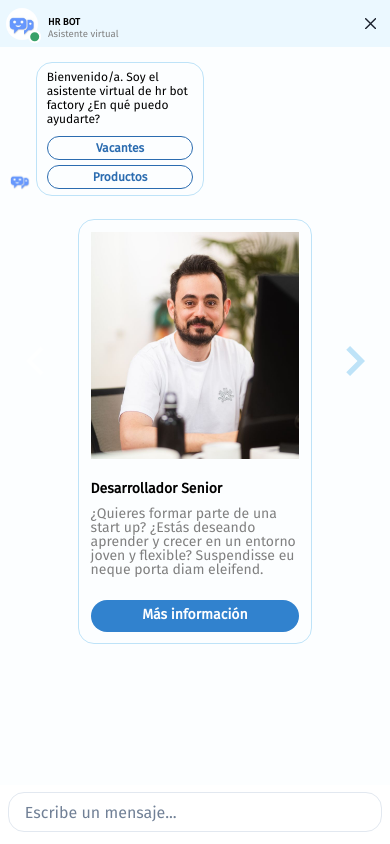
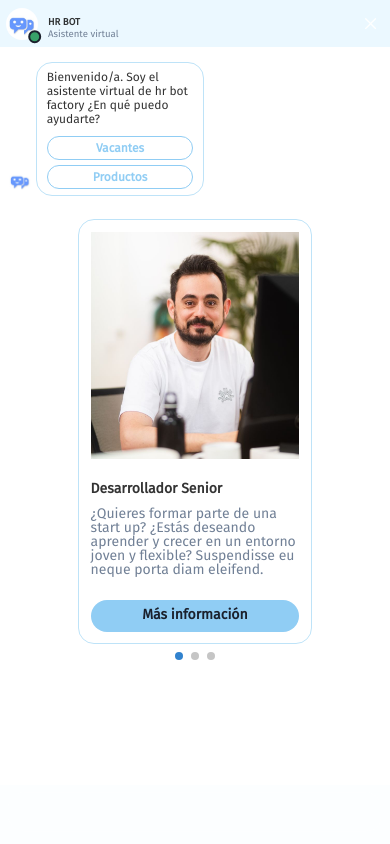
Before and after one commit to Jesus-Navas/chatbot-challenge, a Next.js app: page / in a window 390 px wide. Both pictures are taken after a click on the button "Vacantes". Built offline with nearby package versions, Linux system fonts and the light colour scheme.

Commit message:
mobile version done

```diff
--- a/src/infrastructure/theme/components/text.theme.js
+++ b/src/infrastructure/theme/components/text.theme.js
@@ -4,7 +4,7 @@ export const Text = {
         fontWeight: "100",
         fontSize: ["14px", "14px", "20px", "20px"],
         lineHeight: ["14px", "14px", "20px", "20px"],
-        color: "black",
+        color: "black_robot",
     },
     variants: {
         bot_name: {
@@ -13,7 +13,7 @@ export const Text = {
             lineHeight: ["10px", "10px", "10px", "10px"],
         },
         bot_description: {
-            color: "grey",
+            color: "grey_robot",
             fontWeight: "100",
             fontSize: "0.6rem",
         },
@@ -21,17 +21,18 @@ export const Text = {
             fontWeight: "800",
         },
         carousel_description: {
-            color: "grey",
+            color: "grey_robot",
 
         },
         message_input: {
-            color: "#3182CE",
+            color: "blue_robot",
             fontWeight: "600",
             fontSize: ["16px", "16px", "20px", "20px"],
             letterSpacing: ["0.5px", "0.5px", "0.25px", "0.25px"]
         },
         bubble: {
-            fontSize: ["12px", "18px"]
+            fontSize: ["12px", "18px"],
+
         }
     }
 }
--- a/src/infrastructure/theme/foundations/colors.theme.js
+++ b/src/infrastructure/theme/foundations/colors.theme.js
@@ -1,6 +1,7 @@
-const colors = {
-    black: "RGBA(0, 0, 0, 0.80)",
-    white: "#FCFEFF",
-    grey: "#718096",
-    light_blue:"#EBF8FF"
+export const colors = {
+    black_robot: "RGBA(0, 0, 0, 0.80)",
+    white_robot: "#FCFEFF",
+    grey_robot: "#718096",
+    blue_robot: "#3182CE",
+    light_blue: "#EBF8FF"
 }
--- a/src/infrastructure/theme/index.js
+++ b/src/infrastructure/theme/index.js
@@ -1,9 +1,14 @@
 import { extendTheme } from "@chakra-ui/react"
 import { breakpoints } from "./foundations/breakpoints.theme"
+import { colors } from "./foundations/colors.theme"
 import { Text } from "./components/text.theme"
 
 const theme = extendTheme({
-    initialColorMode: "light",
+    config: {
+        initialColorMode: "dark",
+        useSystemColorMode: true,
+    },
+    colors,
     fonts: {
         heading: "FiraSans-Regular",
         body: "FiraSans-Regular"
@@ -11,7 +16,7 @@ const theme = extendTheme({
     styles: {
         global: () => ({
             "html, body": {
-                bgColor: "#fcfeff",
+                bgColor:"white",
                 overflowX: "hidden",
                 maxWidth: "100vw",
                 scrollBehavior: "smooth"
--- a/src/pages/_app.js
+++ b/src/pages/_app.js
@@ -2,6 +2,7 @@ import { ChakraProvider } from '@chakra-ui/react'
 import theme from '../infrastructure/theme'
 
 function MyApp({ Component, pageProps }) {
+
   return (
     <ChakraProvider resetCSS theme={theme}>
       <Component {...pageProps} />
--- /dev/null
+++ b/src/pages/_document.js
@@ -0,0 +1,18 @@
+import NextDocument, { Html, Head, Main, NextScript } from "next/document"
+import { ColorModeScript } from "@chakra-ui/react"
+import theme from "../infrastructure/theme"
+
+export default class Document extends NextDocument {
+    render() {
+        return (
+            <Html lang="es">
+                <Head/>
+                <body>
+                    <ColorModeScript initialColorMode={theme.config.initialColorMode} />
+                    <Main />
+                    <NextScript />
+                </body>
+            </Html>
+        )
+    }
+}
--- a/src/ui/components/Carousel/Carousel.jsx
+++ b/src/ui/components/Carousel/Carousel.jsx
@@ -8,6 +8,7 @@ import BubbleCarousel from "../Chat/components/BubbleCarousel"
 const Carousel = ({ children }) => {
     const [currentSlide, setCurrentSlide] = useState(0)
     const [loaded, setLoaded] = useState(false)
+
     const [sliderRef, instanceRef] = useKeenSlider({
         initial: 0,
         slideChanged(slider) {
@@ -21,29 +22,8 @@ const Carousel = ({ children }) => {
         }
     })
 
-    const Arrow = (props) => {
-        const disabeld = props.disabled ? " arrow--disabled" : ""
-        return (
-            <svg
-                onClick={props.onClick}
-                className={`arrow ${props.left ? "arrow--left" : "arrow--right"
-                    } ${disabeld}`}
-                xmlns="http://www.w3.org/2000/svg"
-                viewBox="0 0 24 24"
-            >
-                {props.left && (
-                    <path d="M16.67 0l2.83 2.829-9.339 9.175 9.339 9.167-2.83 2.829-12.17-11.996z" />
-                )}
-                {!props.left && (
-                    <path d="M5 3l3.057-3 11.943 12-11.943 12-3.057-3 9-9z" />
-                )}
-            </svg>
-        )
-    }
-
     return (
-        <SCCarousel className="navigation-wrapper"
-        >
+        <SCCarousel className="navigation-wrapper">
             <div
                 className="keen-slider"
                 ref={sliderRef}
@@ -56,26 +36,23 @@ const Carousel = ({ children }) => {
                 })
                 }
             </div>
-            {loaded && instanceRef.current &&
-                (<>
-                    <Arrow
-                        left
-                        onClick={(e) =>
-                            e.stopPropagation() || instanceRef.current?.prev()
-                        }
-                        disabled={currentSlide === 0}
-                    />
-                    <Arrow
-                        onClick={(e) =>
-                            e.stopPropagation() || instanceRef.current?.next()
-                        }
-                        disabled={
-                            currentSlide ===
-                            instanceRef.current.track.details.slides.length - 1
-                        }
-                    />
-                </>)
-            }
+            {loaded && instanceRef.current && (
+                <div className="dots">
+                    {[
+                        ...Array(instanceRef.current.track.details.slides.length).keys(),
+                    ].map((idx) => {
+                        return (
+                            <button
+                                key={idx}
+                                onClick={() => {
+                                    instanceRef.current?.moveToIdx(idx)
+                                }}
+                                className={"dot" + (currentSlide === idx ? " active" : "")}
+                            ></button>
+                        )
+                    })}
+                </div>
+            )}
         </SCCarousel>
     )
 }
@@ -86,25 +63,28 @@ const SCCarousel = styled.div`
     .navigation-wrapper {
         position: relative;
     }
-    .arrow {
-        width: 30px;
-        height: 30px;
-        position: absolute;
-        top: 50%;
-        transform: translateY(-50%);
-        -webkit-transform: translateY(-50%);
-        fill: #BEE3F8;
+
+    .dots {
+        display: flex;
+        justify-content: center;
+    }
+    .dot {
+        border: none;
+        width: 6px;
+        height: 6px;
+        background: #c5c5c5;
+        border-radius: 50%;
+        margin: 0 4px;
+        padding: 4px;
         cursor: pointer;
     }
-    .arrow--left {
-        left: 20px;
+
+    .dot:focus {
+        outline: none;
     }
-    .arrow--right {
-        left: auto;
-        right: 20px;
-    }
-    .arrow--disabled {
-        fill: rgba(255, 255, 255, 0.5);
+
+    .dot.active {
+        background: #3182CE;
     }
 
 `
--- a/src/ui/components/Chat/Chat.jsx
+++ b/src/ui/components/Chat/Chat.jsx
@@ -1,5 +1,5 @@
 import { useRef, useState, useEffect } from 'react'
-import styled from "@emotion/styled"
+import { Box, Text } from '@chakra-ui/react'
 import Header from './components/Header'
 import MessageInput from './components/MessageInput'
 import Conversation from './components/Conversation'
@@ -28,23 +28,33 @@ const Chat = () => {
     }
 
     return (
-        <SCChat
-            className="invisible-scrollbar"
+        <>
+            <Box
                 as='section'
                 position={"relative"}
+                display={["block", "none"]}
             >
                 <Header isOnline />
                 <Conversation messageList={chat} handleOption={handleClick} />
                 <MessageInput messageRef={messageRef} handleInput={handleInput} />
-        </SCChat>
+            </Box>
+
+            <Box
+                as='section'
+                position={"relative"}
+                display={["none", "block"]}
+            >
+                <Text
+                    as="h1"
+                    fontSize={"3vw"}
+                    textAlign={"center"}
+                    mt={"50%"}
+                >
+                    PAGINA WEB DISEÑADA PARA VERSIÓN MOVIL
+                </Text>
+            </Box>
+        </>
     )
 }
 
 export default Chat
-
-const SCChat = styled.div`
-
-    .invisible-scrollbar::-webkit-scrollbar {
-        display: none;
-    }
-`
--- a/src/ui/components/Chat/components/Bubble.jsx
+++ b/src/ui/components/Chat/components/Bubble.jsx
@@ -23,7 +23,7 @@ const Bubble = ({ text, isRobot, options, handleOption }) => {
                         flexDirection={"column"}
                         borderRadius={"16px"}
                         border={"1px solid #BEE3F8"}
-                        maxWidth={["45%","30%"]}
+                        maxWidth={["45%", "20%"]}
                     >
                         <Text
                             as={"span"}
@@ -56,6 +56,7 @@ const Bubble = ({ text, isRobot, options, handleOption }) => {
                     flexDirection={"column"}
                     my={"1%"}
                     mx={"7%"}
+
                 >
                     <Text
                         as={"span"}
@@ -65,7 +66,8 @@ const Bubble = ({ text, isRobot, options, handleOption }) => {
                         background={"#BEE3F8"}
                         borderRadius={"16px"}
                         alignSelf={"end"}
-                        maxWidth={["45%","30%"]}
+                        maxWidth={["45%", "30%"]}
+
                     >
                         {text}
                     </Text>
--- a/src/ui/components/Chat/components/BubbleCarousel.jsx
+++ b/src/ui/components/Chat/components/BubbleCarousel.jsx
@@ -1,10 +1,12 @@
+import Link from 'next/link'
 import { Flex, Image, Text, Button } from '@chakra-ui/react'
 
 
 const BubbleCarousel = ({ img, title, text }) => {
     return (
         <Flex
-            py={"5%"}
+            pt={"5%"}
+            pb={"2%"}
             position={"relative"}
             justifyContent={"center"}
             className="keen-slider__slide"
@@ -12,7 +14,7 @@ const BubbleCarousel = ({ img, title, text }) => {
             <Flex
                 flexDirection={"column"}
                 width={"60%"}
-                maxWidth={["unset","150px"]}
+                maxWidth={["unset", "150px"]}
                 border={"1px solid #BEE3F8"}
                 borderRadius={"16px"}
             >
@@ -40,7 +42,12 @@ const BubbleCarousel = ({ img, title, text }) => {
                 >
                     {text}
                 </Text>
+
                 <Button
+                    as="a"
+                    target={"_blank"}
+                    rel="noopener noreferrer"
+                    href={"https://github.com/Jesus-Navas"}
                     alignSelf={"center"}
                     mb={"5%"}
                     colorScheme='blue'
@@ -50,6 +57,7 @@ const BubbleCarousel = ({ img, title, text }) => {
                 >
                     Más información
                 </Button>
+
             </Flex>
         </Flex>
     )
--- a/src/ui/components/Chat/components/Conversation.jsx
+++ b/src/ui/components/Chat/components/Conversation.jsx
@@ -10,21 +10,20 @@ const Conversation = ({ messageList, handleOption }) => {
     const lastMessageRef = useRef()
 
     useEffect(() => {
-      if(lastMessageRef.current){
-        lastMessageRef.current.scrollIntoView({smooth:true})
-      }
+        if (lastMessageRef.current) {
+            lastMessageRef.current.scrollIntoView({ smooth: true })
+        }
 
     })
 
     return (
-        <SCConversation className="invisible-scrollbar">
             <Box
                 position={"relative"}
-                mt={"15%"}
-                mb={["16%","10%"]}
+                mt={["15%","0"]}
+                mb={["16%", "10%"]}
                 overflowY={"scroll"}
                 overflowX={"hidden"}
-                width={"100%"}
+                width={["100%"]}
                 scrollBehavior={"smooth"}
             >
                 {
@@ -53,15 +52,7 @@ const Conversation = ({ messageList, handleOption }) => {
                     })
                 }
             </Box>
-        </SCConversation>
     )
 }
 
 export default Conversation
-
-const SCConversation = styled.div`
-
-    .invisible-scrollbar::-webkit-scrollbar {
-        display: none;
-    }
-`
--- a/src/ui/components/Chat/components/Header.jsx
+++ b/src/ui/components/Chat/components/Header.jsx
@@ -6,11 +6,11 @@ const Header = ({ img, isOnline, name, description }) => {
     //TODO: MODAL
     return (
         <Flex
-            position={"fixed"}
+            display={["flex", "none"]}
+            position={["fixed"]}
             zIndex={"2"}
             top={"0"}
-            width={"100%"}
-            as={"header"}
+            width={["100%", "40%"]}
             alignItems={"center"}
             justifyContent={"space-between"}
             pl={"6px"}
--- a/src/ui/components/Chat/components/MessageInput.jsx
+++ b/src/ui/components/Chat/components/MessageInput.jsx
@@ -15,11 +15,13 @@ const MessageInput = ({ handleInput, messageRef }) => {
 
     return (
         <FormControl
-            position={"fixed"}
+            display={["flex", "none"]}
+            position={["fixed"]}
             zIndex={"2"}
-            bottom={"0"}
+            width={["100%"]}
+            bottom={["0","620"]}
             pt={"2%"}
-            bgColor={"white"}
+            bgColor={"white_robot"}
             as="form"
             pb={"3%"}
             px={"2%"}
```
Also changed, not shown: public/fonts/FiraSans-Medium.ttf (deleted), 1 other file (tests, documents, lock files or other folders). Lines whose indentation alone changed are shown as unchanged.
